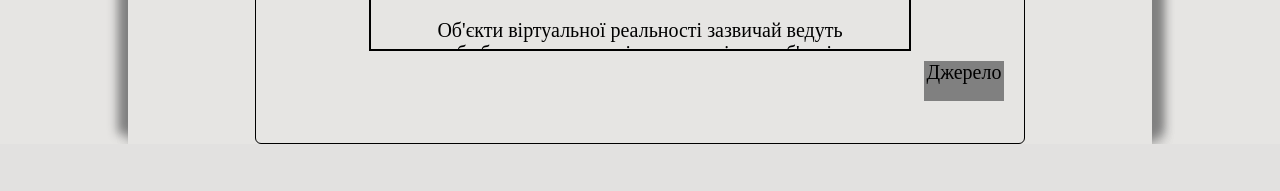
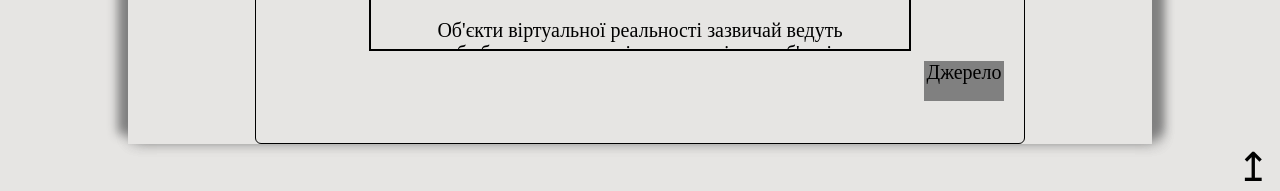
Before and after one commit to vfedirko2022/vfedirko2022.github.io, a PHP site: the page made by Наукові відкриття 21 ст..html in a window 1280 px wide. Shown: the part 3214-3405 px from the top of the page. Before the commit the page ends 3358 px from the top, so only its background shows below. Run offline with PHP 8.4, Linux system fonts and the light colour scheme; some web fonts are replaced.

Commit message:
Add files via upload

```diff
--- a/index.css
+++ b/index.css
@@ -257,3 +257,7 @@ p.url:hover{
 .rezume_first_dl{
 	margin-top: 10px;
 }
+.way_to_nav{
+	font-size: 40px;
+	margin-right: 10px;
+}
--- a/index.html
+++ b/index.html
@@ -34,5 +34,10 @@
 		</div>
 
 	</div>
+	<p style="text-align: right;">
+	<a href="#top" class="way_to_nav">
+		&#8613
+	</a>
+	</p>
 </body>
 </html>
--- a/Наукові відкриття 21 ст..html
+++ b/Наукові відкриття 21 ст..html
@@ -45,5 +45,10 @@
 			<div class="way_to_official"><a class="css_way_to_official" href="https://ru.wikipedia.org/wiki/%D0%92%D0%B8%D1%80%D1%82%D1%83%D0%B0%D0%BB%D1%8C%D0%BD%D0%B0%D1%8F_%D1%80%D0%B5%D0%B0%D0%BB%D1%8C%D0%BD%D0%BE%D1%81%D1%82%D1%8C">Джерело</a></div>
 		</div>
 	</div>
+	<p style="text-align: right;">
+	<a href="#top" class="way_to_nav">
+		&#8613
+	</a>
+	</p>
 </body>
 </html>
--- a/Резюме.html
+++ b/Резюме.html
@@ -41,5 +41,10 @@
 	<dd class="dd_in_rezume">Telegram: <a href="https://web.telegram.org/#/login">Vlad0951077895</a></dd>
 	</dl>
 </div>
+<p style="text-align: right;">
+	<a href="#top" class="way_to_nav">
+		&#8613
+	</a>
+	</p>
 </body>
 </html>
--- a/Таблица_мов_програмування.html
+++ b/Таблица_мов_програмування.html
@@ -110,5 +110,10 @@
 		</tr>
 		</table>
 	</div>
+	<p style="text-align: right;">
+	<a href="#top" class="way_to_nav">
+		&#8613
+	</a>
+	</p>
 </body>
 </html>
```
Also changed, not shown: Визначні мореплавці.html (+4 -4 lines).
